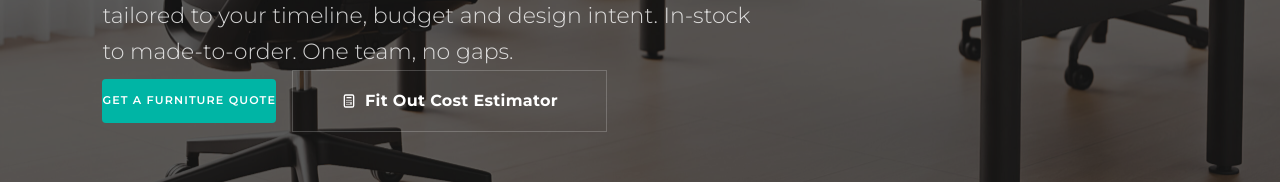
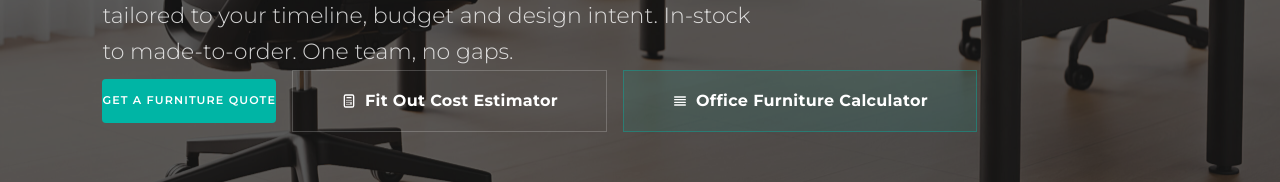
Before and after one commit to yossy-jk/yos-website, a Next.js app: page /furniture in a window 1280 px wide. Shown: the part 511-693 px from the top of the page. Built offline with nearby package versions, Linux system fonts and the light colour scheme; no server answers.

Commit message:
Homepage: announcement bar links to /contact. Furniture page: Office Furniture Calculator CTA added. Popup removed.

```diff
--- a/src/app/furniture/page.tsx
+++ b/src/app/furniture/page.tsx
@@ -11,7 +11,7 @@ const PAD    = { paddingLeft: 'clamp(1.5rem,8vw,10rem)', paddingRight: 'clamp(1.
 import FadeIn from '@/components/FadeIn'
 import { HUBSPOT, CONTACT } from '@/lib/constants'
 import BookingCTA from '@/components/BookingCTA'
-import FurniturePopup from '@/components/FurniturePopup'
+
 import HubSpotForm from '@/components/HubSpotForm'
 
 export const metadata = {
@@ -170,6 +170,12 @@ export default function FurniturePage() {
                 style={{ fontSize: 'clamp(0.85rem,1.5vw,1rem)', letterSpacing: '0.02em', padding: '1.1rem 3rem' }}>
                 <svg style={{ width: '1rem', height: '1rem' }} fill="none" stroke="currentColor" viewBox="0 0 24 24"><path strokeLinecap="round" strokeLinejoin="round" strokeWidth={2} d="M9 7h6m0 10v-3m-3 3h.01M9 17h.01M9 14h.01M12 14h.01M15 11h.01M12 11h.01M9 11h.01M7 21h10a2 2 0 002-2V5a2 2 0 00-2-2H7a2 2 0 00-2 2v14a2 2 0 002 2z" /></svg>
                 Fit Out Cost Estimator
+              </a>
+              <a href="/resources/fitout-estimator"
+                className="inline-flex items-center gap-2 text-white font-bold border border-teal/40 bg-teal/10 rounded-none no-underline hover:border-teal/80 hover:bg-teal/20 transition-colors"
+                style={{ fontSize: 'clamp(0.85rem,1.5vw,1rem)', letterSpacing: '0.02em', padding: '1.1rem 3rem' }}>
+                <svg style={{ width: '1rem', height: '1rem' }} fill="none" stroke="currentColor" viewBox="0 0 24 24"><path strokeLinecap="round" strokeLinejoin="round" strokeWidth={2} d="M4 6h16M4 10h16M4 14h16M4 18h16" /></svg>
+                Office Furniture Calculator
               </a>
             </div>
           </FadeIn>
@@ -564,8 +570,7 @@ export default function FurniturePage() {
         </FadeIn>
       </section>
 
-      <FurniturePopup />
-      <BookingCTA label="Book a Free Consultation" />
+<BookingCTA label="Book a Free Consultation" />
       <Footer />
     </>
   )
--- a/src/app/page.tsx
+++ b/src/app/page.tsx
@@ -132,7 +132,7 @@ export default function Home() {
           <span className="text-near-black font-bold text-xs tracking-widest uppercase">Free for Newcastle businesses</span>
           <span className="text-near-black/60 text-xs hidden sm:inline">—</span>
           <span className="text-near-black font-light text-xs">Get a professional lease review in 24 hours. Spots limited.</span>
-          <Link href="/lease-review" className="text-near-black font-bold text-xs underline underline-offset-2 hover:opacity-70 transition-opacity no-underline" style={{ textDecoration: 'underline' }}>Claim yours →</Link>
+          <Link href="/contact" className="text-near-black font-bold text-xs underline underline-offset-2 hover:opacity-70 transition-opacity no-underline" style={{ textDecoration: 'underline' }}>Now Working With New Clients →</Link>
         </div>
       </div>
 
--- a/src/components/QuickEstimator.tsx
+++ b/src/components/QuickEstimator.tsx
@@ -2,10 +2,14 @@
 import { useState } from 'react'
 import Link from 'next/link'
 
+// Rates mirror fitout-estimator's turnkey-warm sqm bands (see RATES in
+// /resources/fitout-estimator/page.tsx) so the homepage slider and the
+// detailed estimator never diverge. Excludes furniture/FF&E, AV & IT —
+// those are priced separately in the full breakdown.
 const TIERS = [
-  { label: 'Basic', min: 800, max: 1200, desc: 'Functional, clean finish', highlight: false },
-  { label: 'Midrange', min: 1400, max: 2000, desc: 'Professional standard', highlight: true },
-  { label: 'Premium', min: 2500, max: 4000, desc: 'High-spec, bespoke', highlight: false },
+  { label: 'Basic', min: 600, max: 780, desc: 'Functional, clean finish', highlight: false },
+  { label: 'Midrange', min: 900, max: 1170, desc: 'Professional standard', highlight: true },
+  { label: 'Premium', min: 1200, max: 1560, desc: 'High-spec, bespoke', highlight: false },
 ]
 
 export default function QuickEstimator() {
@@ -22,7 +26,7 @@ export default function QuickEstimator() {
           Newcastle rates
         </span>
       </div>
-      <p className="text-mid-grey text-xs mb-7 font-light">Drag to estimate — April 2026 market rates</p>
+      <p className="text-mid-grey text-xs mb-7 font-light">Drag to estimate — current NSW market rates</p>
 
       <div className="mb-8">
         <div className="flex justify-between items-baseline mb-4">
```
